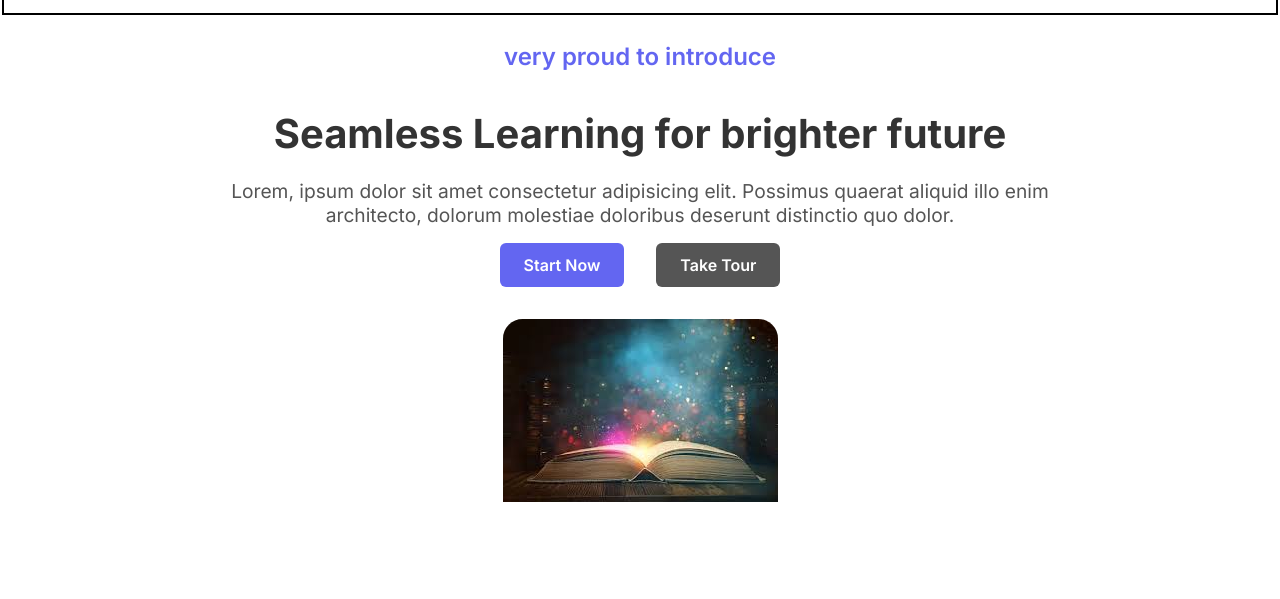
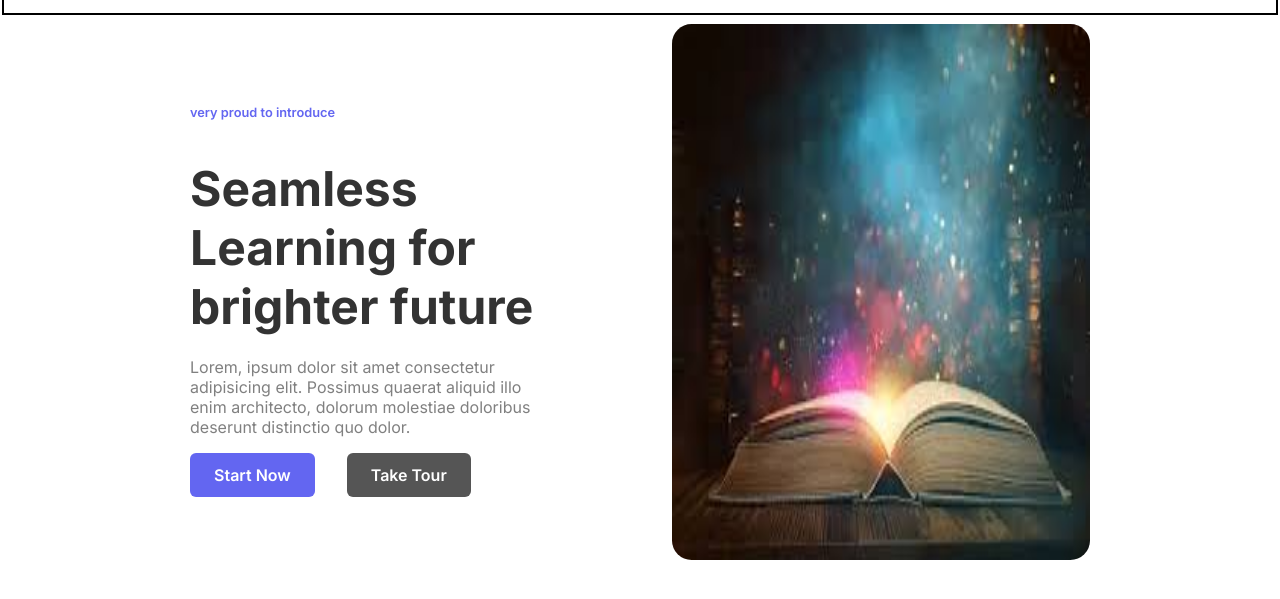
Before and after one commit to MDanialML/StudySync, a plain HTML site: page index.html in a window 1280 px wide. Shown: the part 67-666 px from the top of the page. Drawn offline with Linux system fonts and the light colour scheme.

Commit message:
final customization done added media quries for responsiveness

```diff
--- a/index.html
+++ b/index.html
@@ -32,7 +32,7 @@
 
     <div class="section">
         <div class="main-section">
-            <div class="left-content">
+            <div class="left-box">
                 <p class="section-lable">
                     very proud to introduce
                 </p>
@@ -51,7 +51,7 @@
 
             </div>
 
-            <div class="right-content">
+            <div class="right-box">
                 <div class="image-container">
                     <img src="./images/image1.jpg" alt="maincontent" class="content-image">
                 </div>
--- a/style.css
+++ b/style.css
@@ -129,7 +129,7 @@ body{
     padding: 0.6rem;
 }
 
-.left-content{
+.left-box{
     text-align: center;
     animation: slideFromLeft 1s ease forwards;
     opacity: 0;
@@ -210,5 +210,41 @@ body{
 }
 
 .content-image{
-    /* border-radius: 25px; */
+    width: 100%;
+    height: 100%;
 }
+
+@media screen and (min-width:768px) {
+    .main-section{
+        flex-direction: row;
+    }
+
+    .left-box{
+        max-width: 50%;
+        text-align: left;
+        gap: 0;
+
+    }
+    .section-heading{
+        padding-left: 0;
+    }
+    .button-group{
+        justify-content: start;
+        padding-left: 0;
+    }
+    .section-lable{
+        font-size: 0.8rem;
+        padding-left: 0;
+    }
+    .section-heading{
+        font-size: 3rem;
+    }
+    .image-container{
+        height: 67vh;
+    }
+    .section-description{
+        font-size: 1rem;
+        color: var(--gray);
+        width: 78%;
+    }
+}
```
